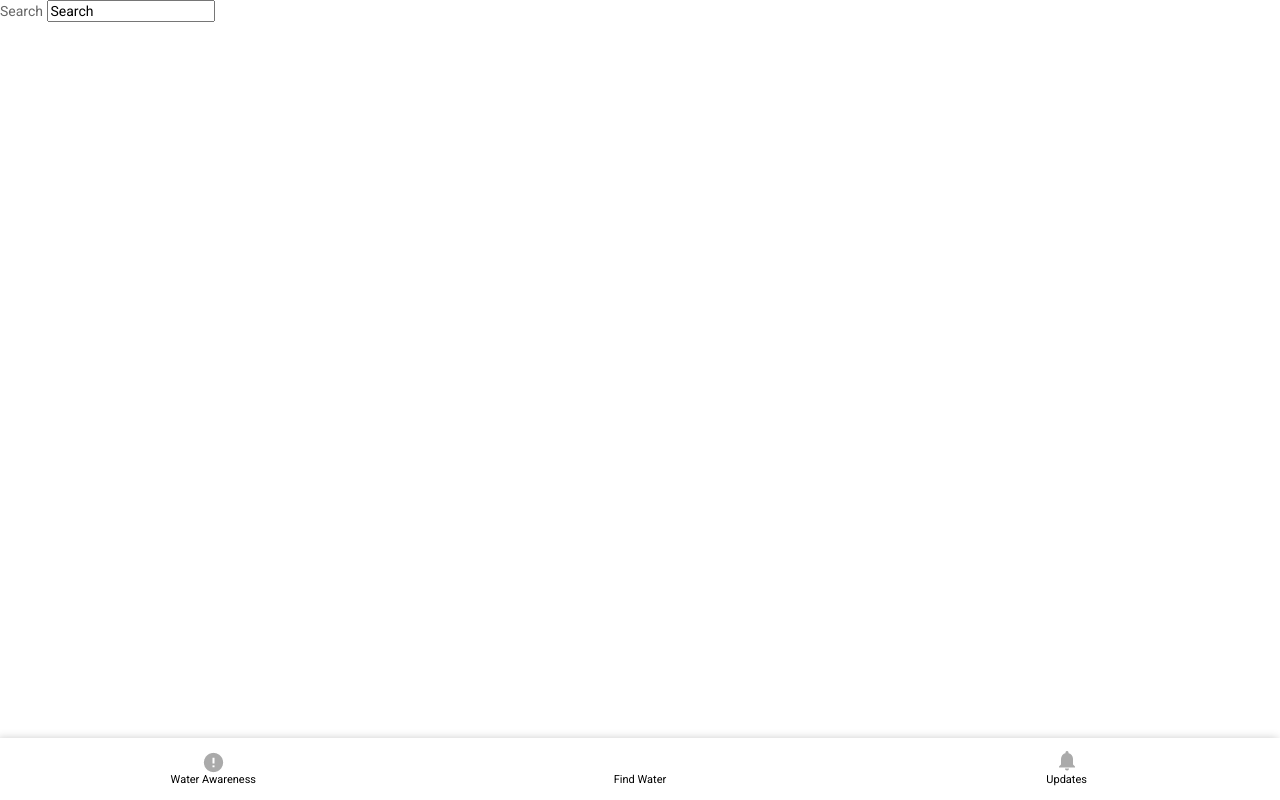
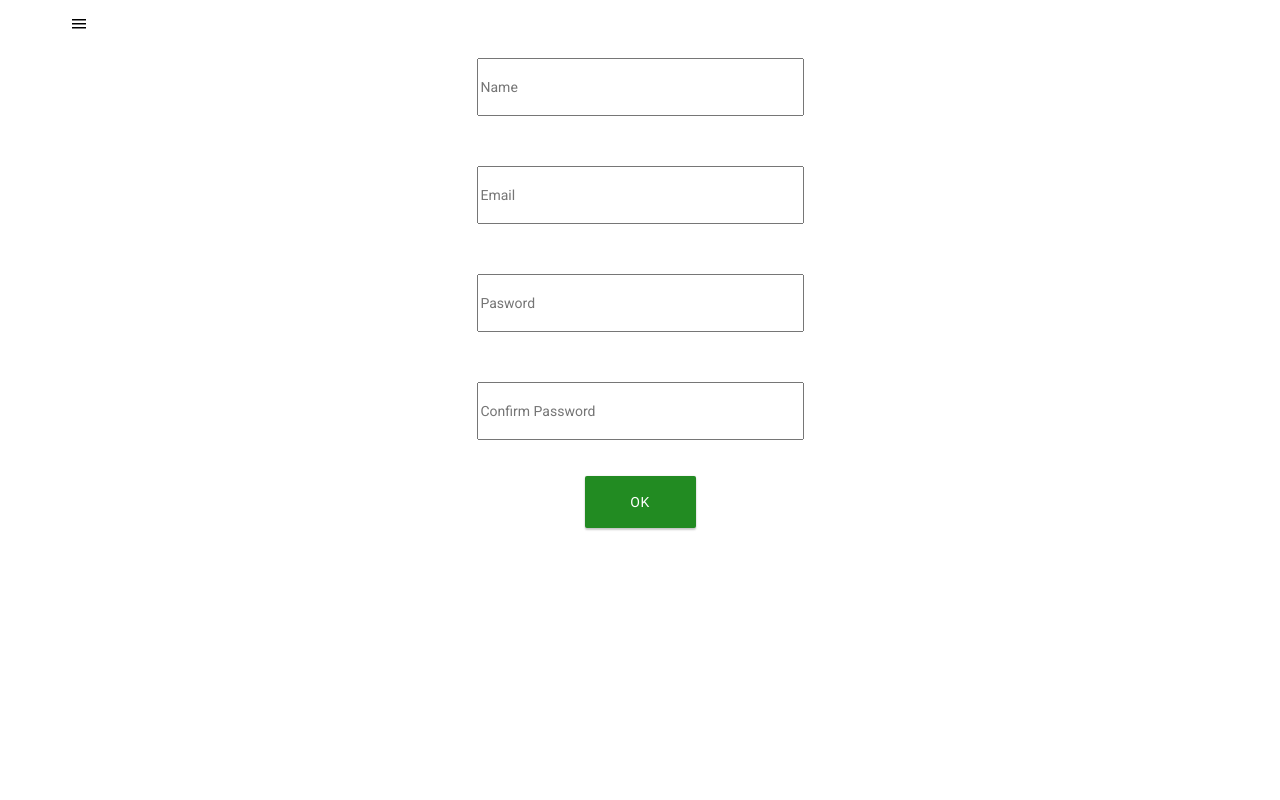
Before and after one commit to MoreCleanWater/more-clean-water-static, a plain HTML site: page index.html in a window 1280 px wide. Drawn offline with Linux system fonts and the light colour scheme.

Commit message:
static page for add user

```diff
--- a/css/main.css
+++ b/css/main.css
@@ -3,32 +3,23 @@ body {
     color: #666666;
 }
 
-.navbar .navbar-side {
-    display: none;
+.input-user-details {
+    height: 30px;
+    margin: 6px 0;
 }
 
-.navbar .navbar-bottom {
-    background-color: #fff;
-    bottom: 0;
-    filter: drop-shadow(-2px 0 4px #cccccc);
-    padding: 12px 0;
-    position: fixed;
-    width: 100%;
+.button {
+    background-color: #228b22;
+    height: 52px;
+    width: 111px;
 }
 
-.navbar .navbar-bottom button.navbar-bottom-item {
-    background-color: #fff;
-    border: none;
-    margin: 0;
-    float: left;
-    text-align: center;
-    width: calc(100% / 3);
+.img{
+    padding-top:15px;
 }
 
-.navbar .navbar-bottom button.navbar-bottom-item .icon {
-    height: 23px;
+.add-user__input-field {
+    height: 52px;
+    width: 319px;
+    margin: 20px;
 }
-
-.navbar .navbar-bottom button.navbar-bottom-item .title {
-    font-size: 11px;
-}
--- a/index.html
+++ b/index.html
@@ -8,93 +8,24 @@
     <link rel="stylesheet" href="css/mui.min.css">
     <link rel="stylesheet" href="css/main.css">
     <script src="js/mui.min.js"></script>
-    <title>More Clean Water</title>
+    <title>Add User</title>
 </head>
-<body>
-    <div class="navbar">
-        <div class="navbar-side">
-        <div class="side-navbar-button"></div>
-
-            <div class="title">
-                More Clean Water
-            </div>
-
-            <div class="map-label-navbar">
-                <div class="map-label-navbar-item station">
-                    <div class="icon"></div>
-                    <div class="text">Clean Water Station</div>
-                </div>
-
-                <div class="map-label-navbar-item natural">
-                    <div class="icon"></div>
-                    <div class="text">Natural Water Source</div>
-                </div>
-
-                <div class="map-label-navbar-item alerts">
-                    <div class="icon"></div>
-                    <div class="text">Alerts</div>
-                </div>
-
-                <div class="map-label-navbar-item groundwater">
-                    <div class="icon"></div>
-                    <div class="text">Groundwater</div>
-                </div>
-            </div>
-
-            <div class="side-navbar-item">
-                <div class="title">
-                    Dashboard
-                </div>
-            </div>
-
-            <div class="side-navbar-item">
-                <div class="title">
-                    User profile
-                </div>
-            </div>
+<body class="mui-container">
+    <header>
+        <div class="img">
+            <img src="img/menuicon.png" alt="Search">
         </div>
-
-        <div class="navbar-bottom">
-            <button class="navbar-bottom-item awareness">
-                <div class="icon">
-                    <img src="img/menu-awareness.png" alt="">
-                </div>
-                <div class="title">
-                    Water Awareness
-                </div>
-            </button>
-            <button class="navbar-bottom-item find-water">
-                <div class="icon">
-                    <img src="img/menu-findwater.png" alt="">
-                </div>
-                <div class="title">
-                    Find Water
-                </div>
-            </button>
-            <button class="navbar-bottom-item updates">
-                <div class="icon">
-                    <img src="img/menu-updates.png" alt="">
-                </div>
-                <div class="title">
-                    Updates
-                </div>
-            </button>
-        </div>
-    </div>
-
-    <div class="container">
-        <div class="map">
-
-        </div>
-
-        <div class="search">
-            <form action="">
-                <label for="fsearch">Search</label>
-                <input type="text" id="fsearch" name="fsearch" value="Search">
-            </form>
-        </div>
-    </div>
-
-    <script src="js/main.js"></script>
+    </header>
+    <main>
+        <section class="mui--text-center">
+            <p><input id="add-name" class="add-user__input-field" placeholder="Name"></input></p>
+            <p><input id="add-email" class="add-user__input-field" placeholder="Email"></input></p>
+            <p><input id="add-pwd" class="add-user__input-field" placeholder="Pasword"></input></p>
+            <p><input id="add-cfrm-pwd" class="add-user__input-field" placeholder="Confirm Password"></input></p>
+        </section>
+        <section class="mui--text-center">
+            <p><button class="mui-btn mui-btn--raised mui-btn--primary button">OK</button></p>
+        </section>
+    </main>
 </body>
 </html>
```
Also changed, not shown: img/menuicon.png (added).
